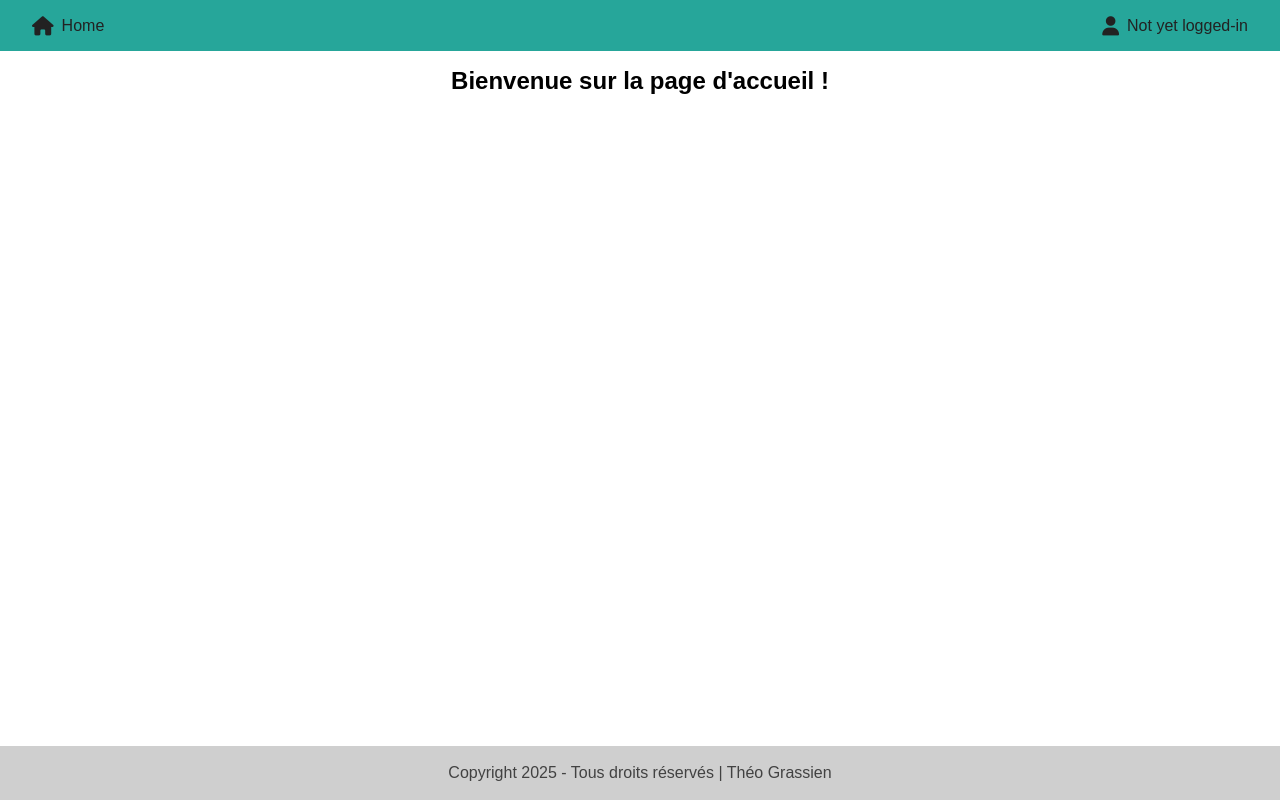
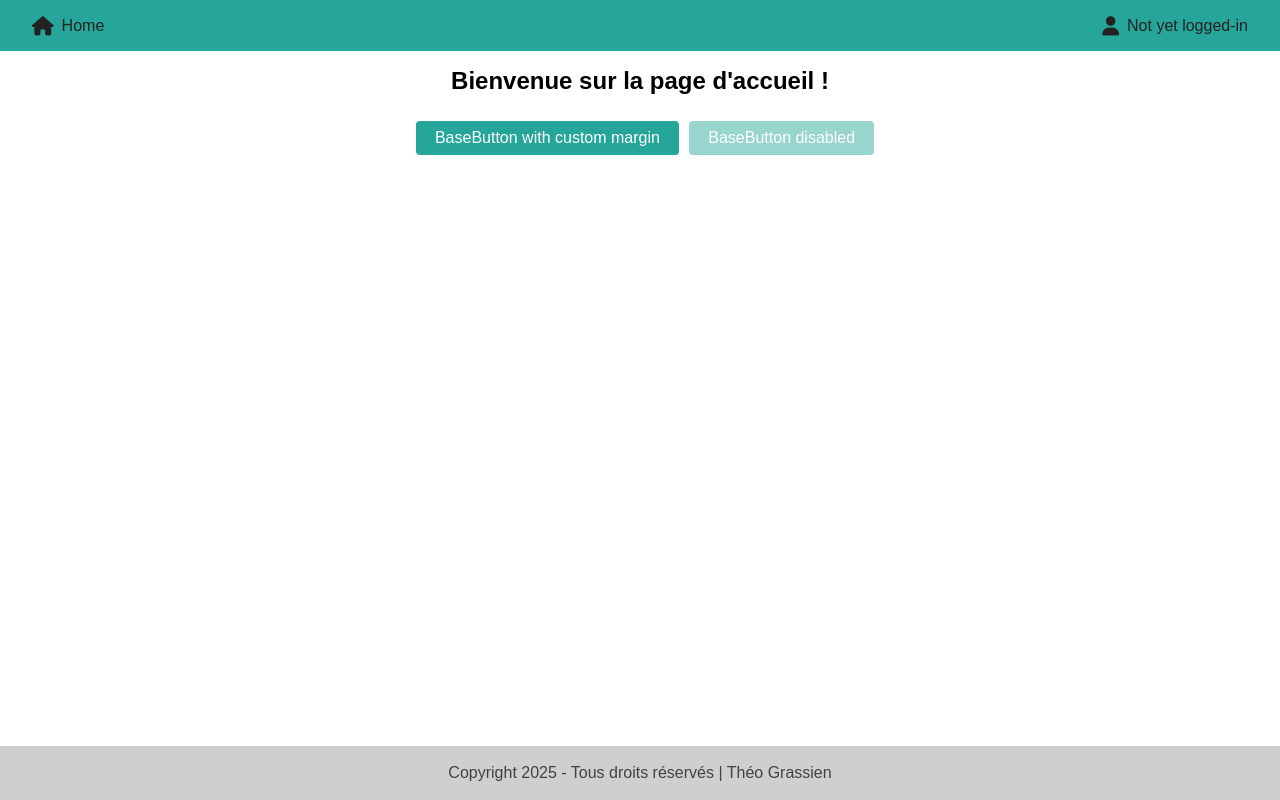
Before and after one commit to TheoGrassien/vue-oauth-microsoft-graph, a Vue app: page / in a window 1280 px wide. Built offline with nearby package versions, Linux system fonts and the light colour scheme.

Commit message:
Ex 7: create BaseButton with primary color

```diff
--- /dev/null
+++ b/src/components/BaseButton.vue
@@ -0,0 +1,36 @@
+<template>
+  <button class="base-button">
+    <slot />
+  </button>
+</template>
+
+<script>
+export default {
+  name: "BaseButton",
+  props: {
+    variant: String,
+  },
+};
+</script>
+
+<style scoped>
+.base-button {
+  padding: 0.5em 1.2em;
+  border: none;
+  border-radius: 4px;
+  background: #26a69a;
+  color: white;
+  font-size: 1rem;
+  transition: background 0.2s;
+}
+
+.base-button:hover {
+  background: #218e83;
+  cursor: pointer;
+}
+
+.base-button:disabled {
+  background: #26a69979;
+  cursor: not-allowed;
+}
+</style>
--- a/src/pages/HomePage.vue
+++ b/src/pages/HomePage.vue
@@ -1,12 +1,23 @@
 <template>
   <main>
     <h1 class="home-page-title">Bienvenue sur la page d'accueil !</h1>
+    <div class="button-container">
+      <BaseButton class="custom-margin"
+        >BaseButton with custom margin</BaseButton
+      >
+      <BaseButton disabled>BaseButton disabled</BaseButton>
+    </div>
   </main>
 </template>
 
 <script>
+import BaseButton from "../components/BaseButton.vue";
+
 export default {
   name: "HomePage",
+  components: {
+    BaseButton,
+  },
 };
 </script>
 
@@ -15,4 +26,12 @@ export default {
   text-align: center;
   font-size: 1.5rem;
 }
+.custom-margin {
+  margin: 10px;
+}
+.button-container {
+  display: flex;
+  align-items: center;
+  justify-content: center;
+}
 </style>
```
